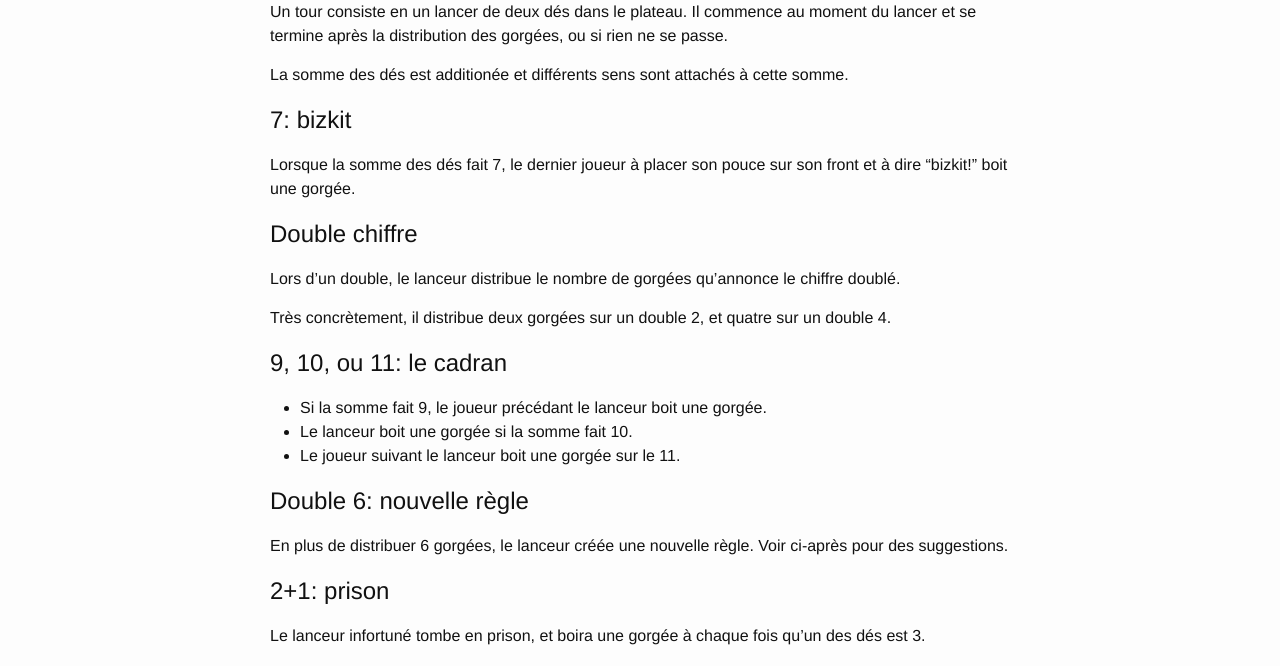
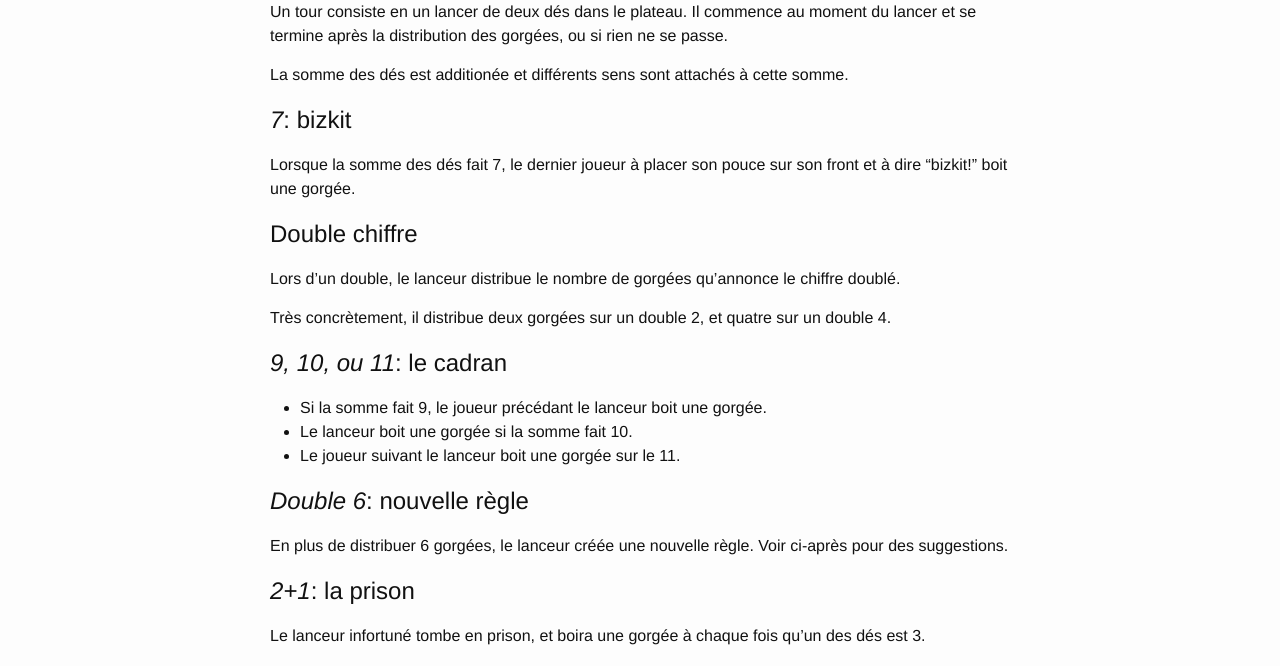
Before and after one commit to feston/bizkit, a Jekyll site: the page built from index.md, in a window 1280 px wide and 900 px high. Shown: the part 220-886 px from the top of the window. Built offline with Jekyll 4.4.1, drawn with Linux system fonts in a browser that asks for light colours.

Commit message:
Formatting

```diff
--- a/index.md
+++ b/index.md
@@ -12,7 +12,7 @@ Un tour consiste en un lancer de deux dés dans le plateau. Il commence au momen
 
 La somme des dés est additionée et différents sens sont attachés à cette somme.
 
-## 7: bizkit
+## *7*: bizkit
 Lorsque la somme des dés fait 7, le dernier joueur à placer son pouce sur son front et à dire "bizkit!" boit une gorgée.
 
 ## Double chiffre
@@ -20,26 +20,26 @@ Lors d'un double, le lanceur distribue le nombre de gorgées qu'annonce le chiff
 
 Très concrètement, il distribue deux gorgées sur un double 2, et quatre sur un double 4.
 
-## 9, 10, ou 11: le cadran
+## *9, 10, ou 11*: le cadran
 
 * Si la somme fait 9, le joueur précédant le lanceur boit une gorgée.
 * Le lanceur boit une gorgée si la somme fait 10.
 * Le joueur suivant le lanceur boit une gorgée sur le 11.
 
-## Double 6: nouvelle règle
+## *Double 6*: nouvelle règle
 En plus de distribuer 6 gorgées, le lanceur créée une nouvelle règle. Voir ci-après pour des suggestions.
 
-## 2+1: prison
+## *2+1*: la prison
 Le lanceur infortuné tombe en prison, et boira une gorgée à chaque fois qu'un des dés est 3.
 
 Il sort de prison s'il lance un autre 2+1, ou si un autre joueur tombe lui-même en prison.
 
 ## Traditions diverses
 
-#### 5+1
+### *5+1*
 Une gorgée est bue par les volontaires à la santé de la famille Pernod Ricard.
 
-#### Double 1
+### *Double 1*
 Il est de bon ton de se distribuer à soi-même la gorgée - sous peine de liguer les autres joueurs contre soi...
 
 # Dois-je rejouer ou passer ?
```
